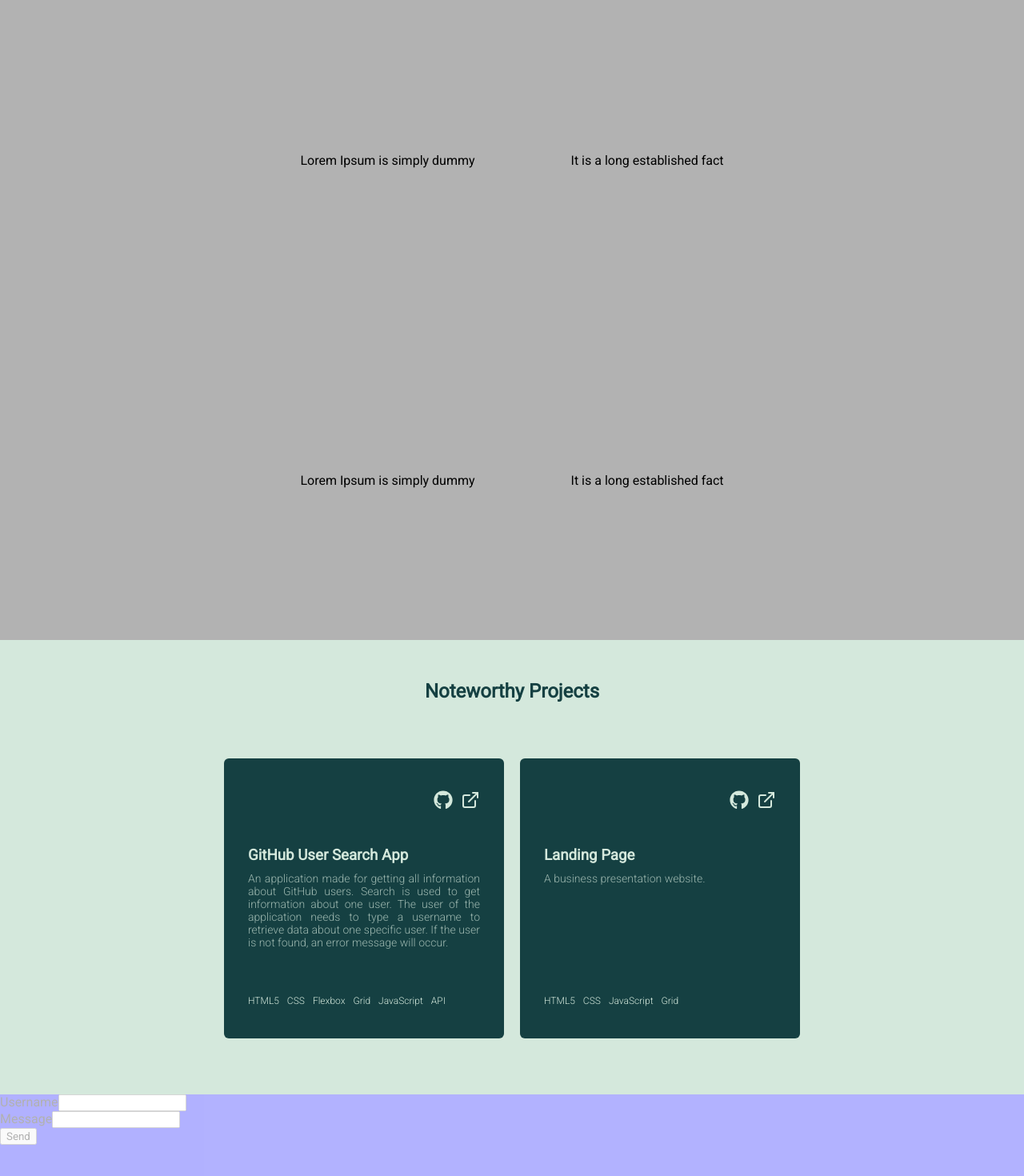
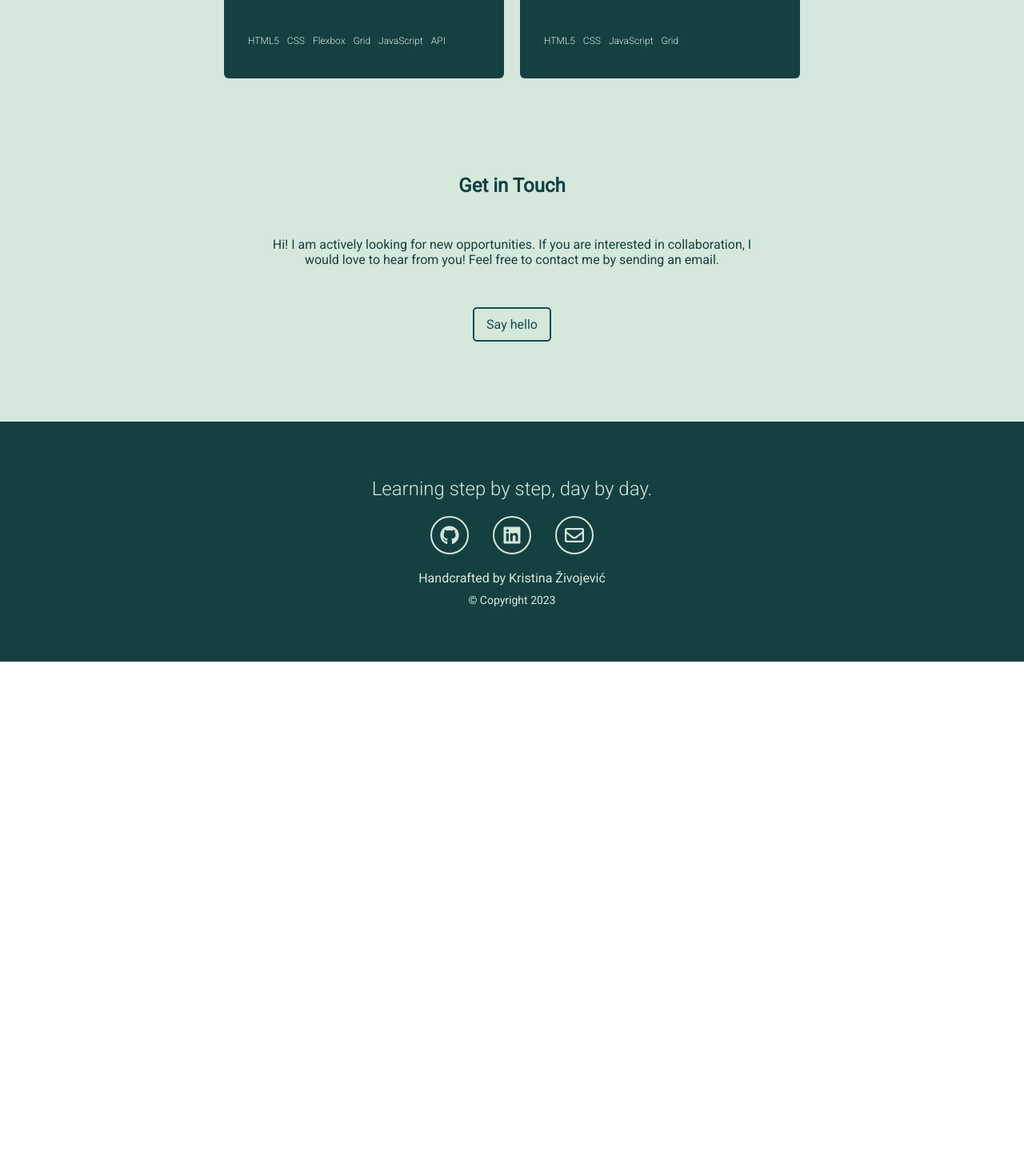
Before and after one commit to KrisZivojevic/My-portfolio, a React (Create React App) app: page / in a window 1280 px wide. Shown: the part 1200-2670 px from the top of the page at 80% size. After the commit the page ends 2027 px from the top, so only its background shows below. Built offline with nearby package versions, Linux system fonts and the light colour scheme; the HTML template or start-up script is replaced by a standard one.

Commit message:
add contact section

```diff
--- a/src/components/Button/Button.module.css
+++ b/src/components/Button/Button.module.css
@@ -1,5 +1,6 @@
 .button {
   border: 2px solid #194a50;
+  color: #194a50;
   border-radius: 5px;
   padding: 10px 15px;
   background-color: transparent;
--- a/src/components/Contact/Contact.js
+++ b/src/components/Contact/Contact.js
@@ -1,18 +1,15 @@
+import Button from '../Button/Button';
 import styles from './Contact.module.css';
 
 const Contact = () => {
   return (
-    <form className={styles.form}>
-      <div>
-        <label>Username</label>
-        <input />
+    <section className={styles.contact}>
+      <div className='max-content'>
+        <h2>Get in Touch</h2>
+        <p>Hi! I am actively looking for new opportunities. If you are interested in collaboration, I would love to hear from you! Feel free to contact me by sending an email.</p>
+        <a href="mailto:kristina.zivojevic@gmail.com" className={styles.contact__button}><Button name="Say hello" /></a>
       </div>
-      <div>
-        <label>Message</label>
-        <input />
-      </div>
-      <button type="submit">Send</button>
-    </form>
+    </section>
   )
 }
 
--- a/src/components/Contact/Contact.module.css
+++ b/src/components/Contact/Contact.module.css
@@ -1,5 +1,20 @@
-.form {
-  background-color: blue;
-  opacity: 0.3;
-  height: 50vh;
+.contact {
+  background-color: #d4e8dc;
+  color: #154042;
 }
+.contact h2 {
+  padding: 50px 0;
+  text-align: center;
+}
+.contact p {
+  text-align: center;
+  max-width: 600px;
+  margin: 0 auto;
+}
+.contact__button {
+  display: flex;
+  justify-content: center;
+  text-decoration: none;
+  padding: 50px 0 100px;
+  cursor: unset;
+}
--- a/src/components/Main/Main.js
+++ b/src/components/Main/Main.js
@@ -11,7 +11,7 @@ const Main = () => {
   }, []);
   return (
     <main>
-      <section data-aos="fade-left" className={styles.main__section}>
+      {/* <section data-aos="fade-left" className={styles.main__section}>
         <article>Lorem Ipsum is simply dummy</article>
         <article>It is a long established fact</article>
       </section>
@@ -24,7 +24,7 @@ const Main = () => {
           Lorem Ipsum is simply dummy
         </article>
         <article>It is a long established fact</article>
-      </section>
+      </section> */}
       <Projects />
       <Contact />
     </main>
--- a/src/components/Navigation/Navigation.js
+++ b/src/components/Navigation/Navigation.js
@@ -3,7 +3,7 @@ import Button from "../Button/Button";
 
 const Navigation = () => {
   return (
-    <nav className="styles.nav__wrapper">
+    <nav className={styles.nav__wrapper}>
       <div className={`${styles.nav__style} max-content`}>
         <div className="pl">K</div>
         <div className={`${styles.list} pr`}>
@@ -12,7 +12,7 @@ const Navigation = () => {
           <li>Education</li>
           <li>Projects</li>
           <li>Contact</li>
-          <li><Button name="Resume" /></li>
+          <li><a href="../../assets/cv/KristinaZivojevicCV.pdf" download><Button name="Resume" /></a></li>
         </div>
       </div>
     </nav>
--- a/src/components/Navigation/Navigation.module.css
+++ b/src/components/Navigation/Navigation.module.css
@@ -1,7 +1,8 @@
 .nav__wrapper {
   position: sticky;
   top: 0;
-  background-color: #fff;
+  background-color: #154042;
+  color: #d4e8dc;
   z-index: 10;
   box-shadow: 0px 8px 31px -11px rgba(0,0,0,0.75);
 }
--- a/src/components/Projects/Project.js
+++ b/src/components/Projects/Project.js
@@ -1,12 +1,17 @@
 import styles from "./Project.module.css";
 import { FiExternalLink } from "react-icons/fi";
 import { FaGithub } from "react-icons/fa";
-import { useId } from "react";
+import { useEffect, useId } from "react";
+import Aos from "aos";
+import "aos/dist/aos.css";
 
 const Project = (props) => {
   const id = useId();
+  useEffect(() => {
+    Aos.init({ duration: 2000 });
+  }, []);
   return (
-    <div className={styles.project__wrapper}>
+    <div className={styles.project__wrapper} data-aos="fade-left">
       <div className={styles.project__icon}>
         <a href={props.github}><FaGithub color="#d4e8dc" /></a>
         <a href={props.demo}><FiExternalLink color="#d4e8dc" /></a>
--- a/src/components/Projects/Projects.js
+++ b/src/components/Projects/Projects.js
@@ -1,4 +1,3 @@
-import { useState } from "react";
 import Project from "./Project";
 import styles from "./Projects.module.css";
 
@@ -22,8 +21,6 @@ const projectList = [
 ];
 
 const Projects = () => {
-  const [projects, setProjects] = useState(projectList);
-
   return (
     <div className={styles.projects__style}>
       <div className={`${styles.projects__wrapper} max-content`}>
```
Also changed, not shown: 1 other file (tests, documents, lock files or other folders).
